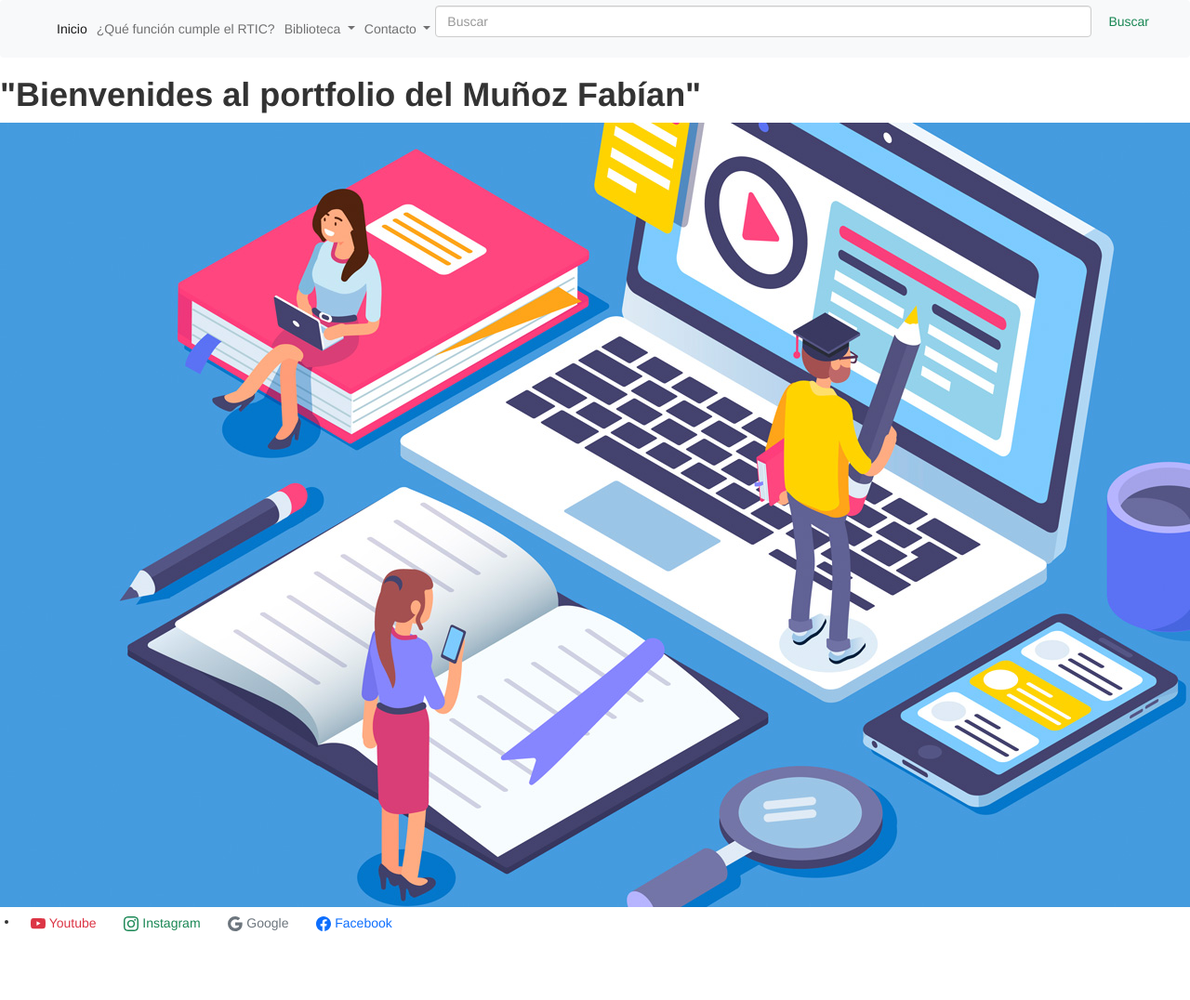
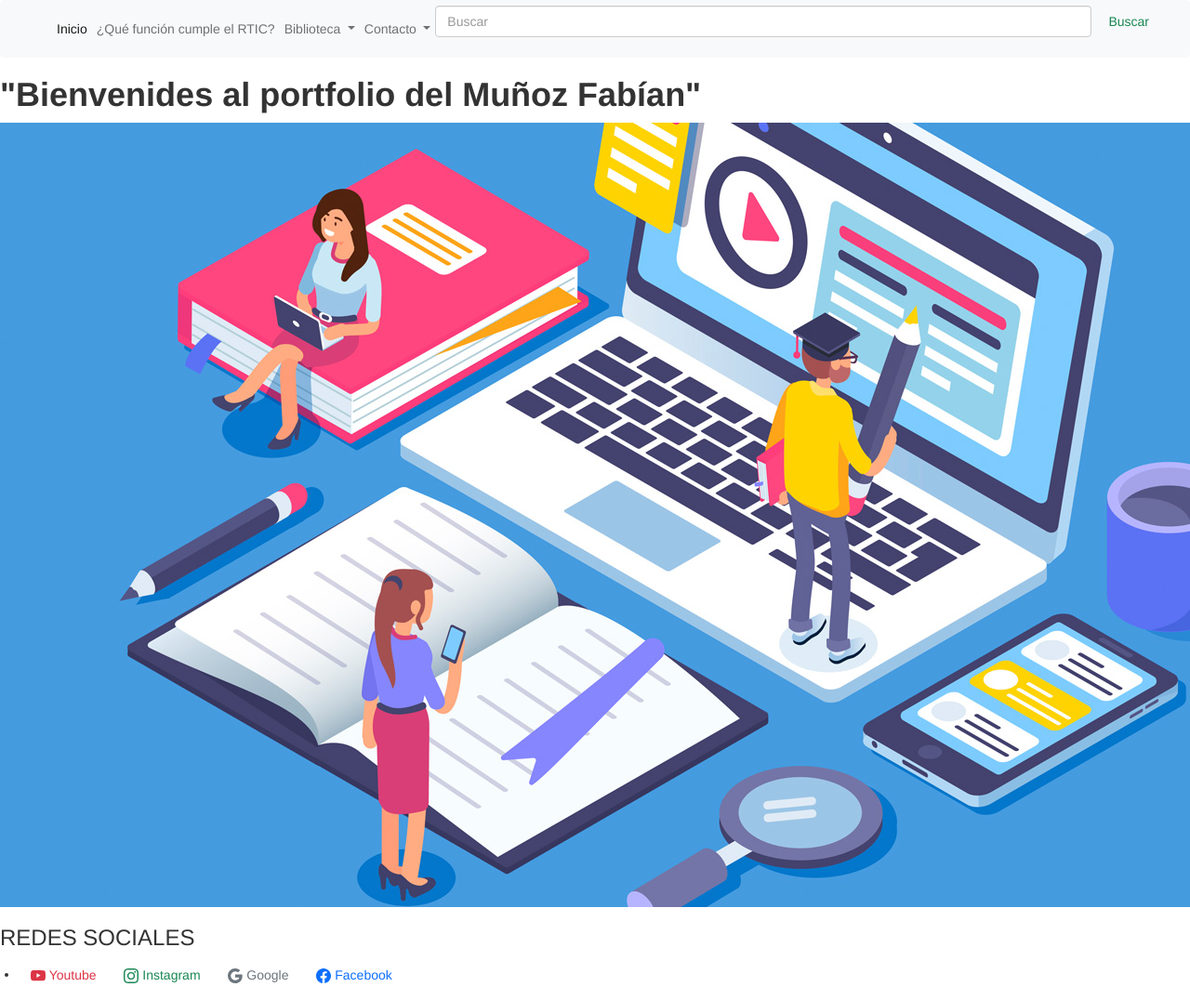
Before and after one commit to fab990911/proyecto4, a plain HTML site: page index.html in a window 1280 px wide. Shown: the top 1076 px of the page at 93% size. Before the commit the page ends 1020 px from the top, so only its background shows below. Drawn offline with nearby package versions, Linux system fonts and the light colour scheme.

```diff
--- a/estilos.css
+++ b/estilos.css
@@ -40,5 +40,8 @@ div img {
   }
 
   footer {
-    background-color: chartreuse;
+    background-color: rgb(0, 255, 55);
   }
+  h3.center {
+    align-items:baseline;
+  }
--- a/index.html
+++ b/index.html
@@ -67,6 +67,7 @@
       </div>
     </main>
     <footer>
+      <h3 class="center">REDES SOCIALES</h3>
       <div>
         <ul>
           <li>
```
